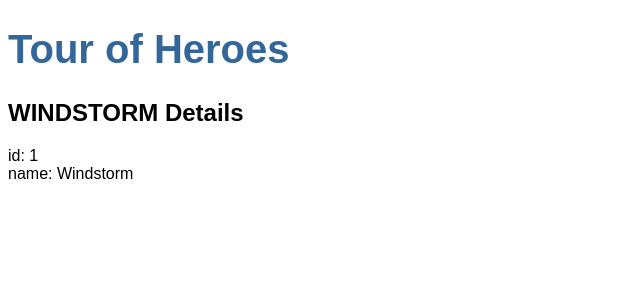
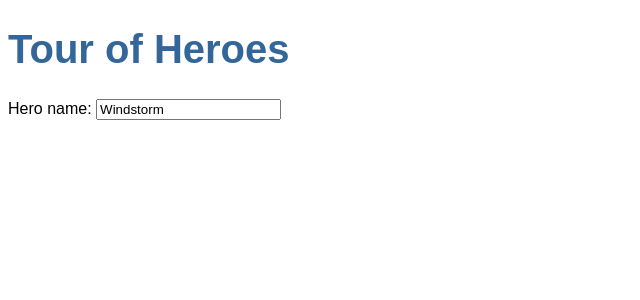
Before and after one commit to camila-cfox/angular-tour-of-heroes, an Angular app: page / in a window 1280 px wide. Shown: the top 300 px of the page, without its empty margins (0-640 px from the left). Built offline with nearby package versions, Linux system fonts and the light colour scheme.

Commit message:
two-ways binding, import FormsModule at AppModule

```diff
--- a/src/app/app.module.ts
+++ b/src/app/app.module.ts
@@ -1,5 +1,6 @@
 import { NgModule } from '@angular/core';
 import { BrowserModule } from '@angular/platform-browser';
+import { FormsModule } from '@angular/forms'; // <-- NgModel lives here
 
 import { AppRoutingModule } from './app-routing.module';
 import { AppComponent } from './app.component';
@@ -12,7 +13,8 @@
   ],
   imports: [
     BrowserModule,
-    AppRoutingModule
+    AppRoutingModule,
+    FormsModule
   ],
   providers: [],
   bootstrap: [AppComponent]
--- a/src/app/heroes/heroes.component.html
+++ b/src/app/heroes/heroes.component.html
@@ -1,3 +1,4 @@
-<h2>{{hero.name | uppercase}} Details</h2>
-<div><span>id: </span>{{hero.id}}</div>
-<div><span>name: </span>{{hero.name}}</div>
+<div>
+  <label for="name">Hero name: </label>
+  <input id="name" [(ngModel)]="hero.name" placeholder="name">
+</div>
```
